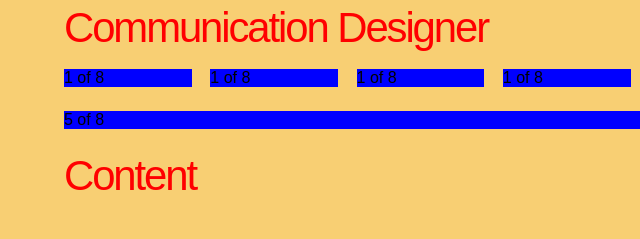
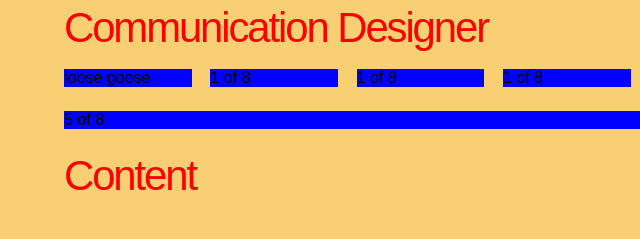
Before and after one commit to jaypnes/jp_des, a plain HTML site: page index.html in a window 1280 px wide. Shown: the part 287-526 px from the top of the page, 0-640 px from the left. Drawn offline with Linux system fonts and the light colour scheme.

Commit message:
loose goose
loose

```diff
--- a/index.html
+++ b/index.html
@@ -23,7 +23,7 @@
 
 			<div class="section group">
 					<div class="col span_1_8">
-					1 of 8
+					loose goose
 					</div>
 					<div class="col span_1_8">
 					1 of 8
```
